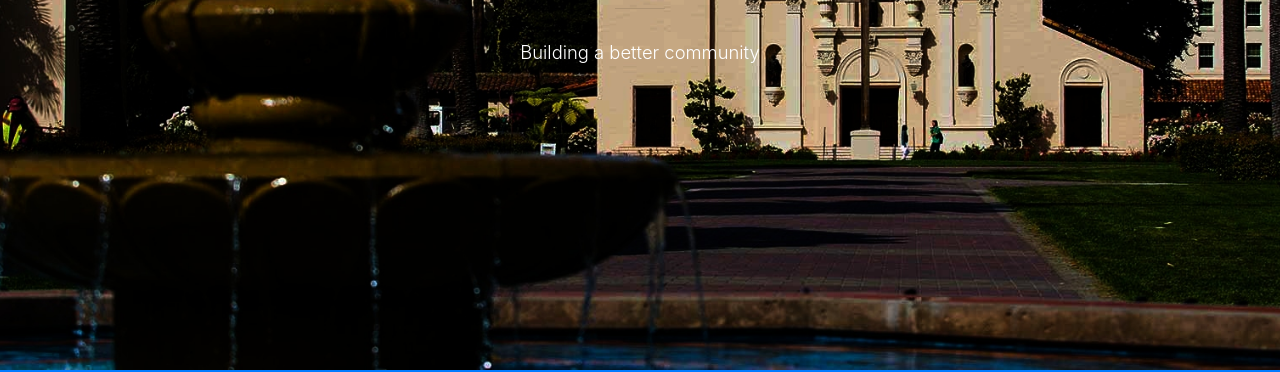
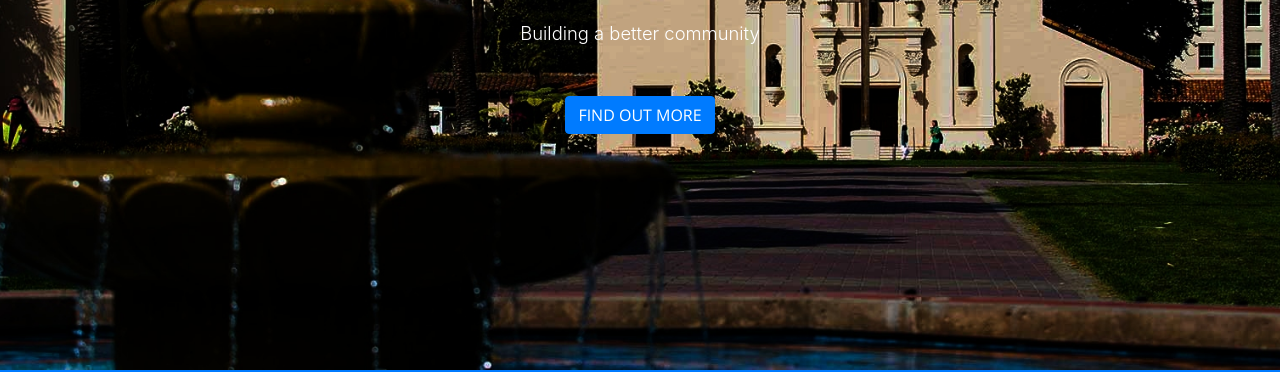
Before and after one commit to cmchristi1/MCS, a website with bundled scripts: page index.html in a window 1280 px wide. Shown: the part 430-802 px from the top of the page. Built offline with nearby package versions, Linux system fonts and the light colour scheme.

Commit message:
added button

```diff
--- a/index.html
+++ b/index.html
@@ -48,7 +48,7 @@
           </div>
           <div class="col-lg-8 mx-auto">
             <p class=" mb-5">Building a better community </p>
-
+            <a class="btn btn-primary btn-xl js-scroll-trigger" href="#about">Find Out More</a>
           </div>
         </div>
       </div>
```
